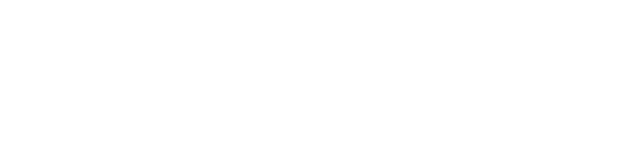
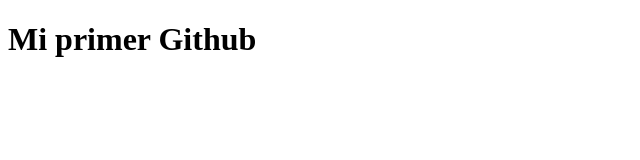
Before and after one commit to looli93/DelilahResto, a plain HTML site: page index.html in a window 1280 px wide. Shown: the whole page, without its empty margins (0-640 px from the left). Drawn offline with Linux system fonts and the light colour scheme.

Commit message:
Probando

```diff
--- a/index.html
+++ b/index.html
@@ -6,6 +6,6 @@
     <title>Document</title>
 </head>
 <body>
-
+    <h1>Mi primer Github</h1>
 </body>
 </html>
```
